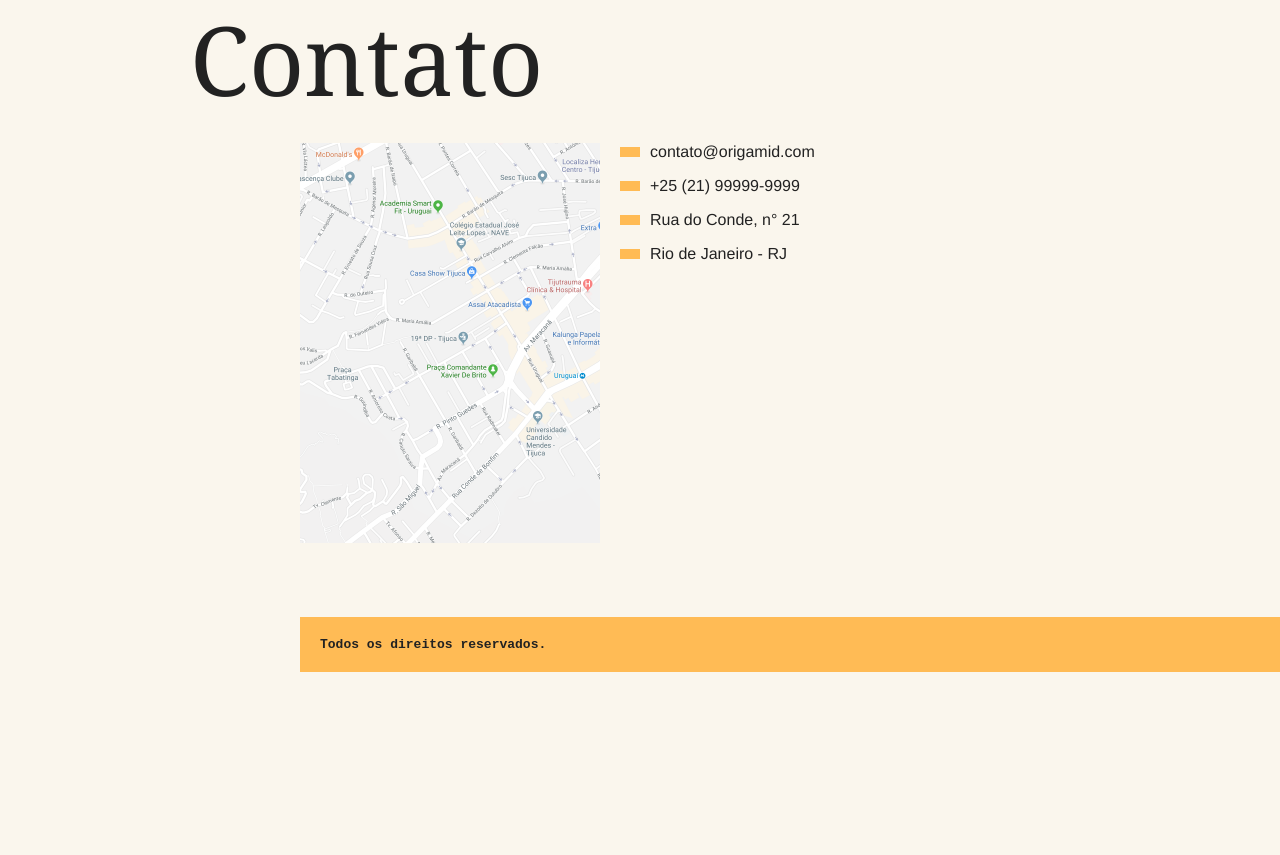
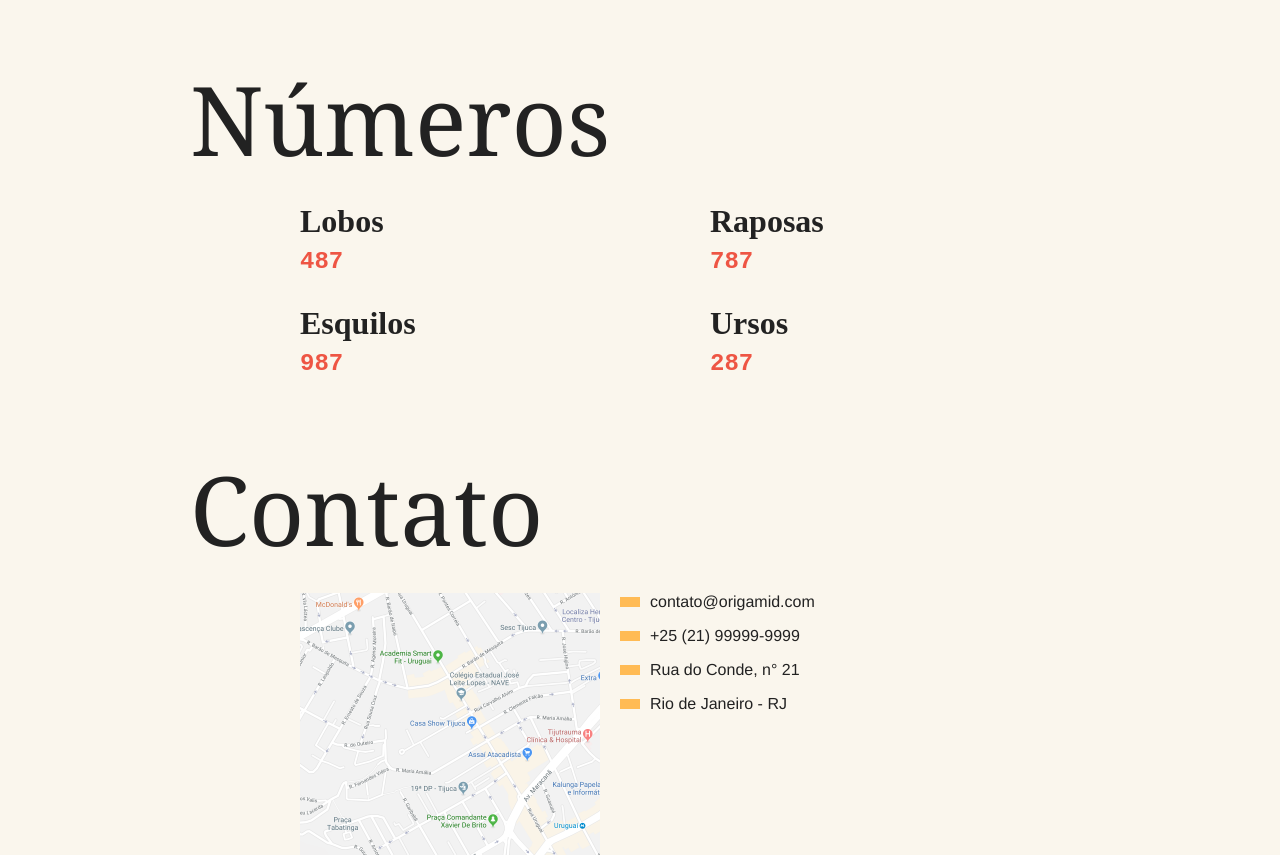
Before and after one commit to MarlonVictor/origamidProject, a plain HTML site: page index.html in a window 1280 px wide. Shown: the part 1201-2056 px from the top of the page. Before the commit the page ends 1905 px from the top, so only its background shows below. Drawn offline with Linux system fonts and the light colour scheme.

Commit message:
Aula 14: Anima Números

```diff
--- a/css/global.css
+++ b/css/global.css
@@ -199,6 +199,26 @@ body {
     animation: slideDown .5s forwards;
 }
 
+/* Numbers Section */
+.numbers--list {
+    display: grid;
+    grid-template-columns: 1fr 1fr;
+    grid-column: 2/4;
+    grid-gap: 1.875rem;
+}
+
+.numbers--list h3 {
+    font-size: 2rem;
+    margin-bottom: .5rem;
+}
+
+.numbers--list span {
+    font-family: monospace;
+    font-weight: 600;
+    font-size: 1.5rem;
+    color: #E54;
+}
+
 /* Contact Section */
 .map {
     grid-column: 2;
@@ -265,6 +285,10 @@ body {
         grid-column: 1/3;
     }
 
+    .numbers--list {
+        grid-column: 1/4;
+    }
+
     .copy {
         grid-column: 1;
         margin-bottom: .5rem;
--- a/css/mobile_nav.css
+++ b/css/mobile_nav.css
@@ -1,5 +1,14 @@
 [data-menu="button"] {
     display: none;
+}
+
+/* Responsiveness */
+@media (max-width: 700px) {
+    [data-menu="button"] {
+        display: flex;
+        align-items: center;
+        gap: 4px;
+
         position: relative;
         margin: 10px;
         padding: .5rem 1rem;
@@ -54,12 +63,4 @@
         position: static;
         border: none;
     }
-
-/* Responsiveness */
-@media (max-width: 700px) {
-    [data-menu="button"] {
-        display: flex;
-        align-items: center;
-        gap: 4px;
 }
-}
--- a/index.html
+++ b/index.html
@@ -10,7 +10,13 @@
 <body>
     <div class="grid--container">
         <nav class="menu" data-scroll="smooth">
-            <button data-menu="button" aria-expended="false" aria-controls="menu">Menu</button>
+            <button
+                data-menu="button"
+                aria-expended="false"
+                aria-controls="menu"
+            >
+                Menu
+            </button>
 
             <ul data-menu="list" id="list">
                 <li><a href="#animals">Animais</a></li>
@@ -108,6 +114,29 @@
             </dl>
         </section>
 
+        <section id="numbers" class="grid--section numbers section">
+            <h1 class="title">Números</h1>
+
+            <div class="numbers--list">
+                <div class="number--animal">
+                    <h3>Lobos</h3>
+                    <span data-number>487</span>
+                </div>
+                <div class="number--animal">
+                    <h3>Raposas</h3>
+                    <span data-number>787</span>
+                </div>
+                <div class="number--animal">
+                    <h3>Esquilos</h3>
+                    <span data-number>987</span>
+                </div>
+                <div class="number--animal">
+                    <h3>Ursos</h3>
+                    <span data-number>287</span>
+                </div>
+            </div>
+        </section>
+
         <section id="contact" class="grid--section contact section">
             <h1 class="title">Contato</h1>
 
--- a/js/main.js
+++ b/js/main.js
@@ -5,6 +5,7 @@ import initAccordion from './modules/accordionAnimation.js'
 import initSmoothScroll from './modules/smoothScroll.js'
 import initDropdownMenu from './modules/dropdownMenu.js'
 import initScrollAnimation from './modules/scrollAnimation.js'
+import initAnimateNumbers from './modules/animateNumbers.js'
 import initMobileMenu from './modules/mobileMenu.js'
 
 initModal()
@@ -14,4 +15,5 @@ initAccordion()
 initSmoothScroll()
 initDropdownMenu()
 initScrollAnimation()
+initAnimateNumbers()
 initMobileMenu()
--- /dev/null
+++ b/js/modules/animateNumbers.js
@@ -0,0 +1,33 @@
+export default function initAnimateNumbers() {
+    const numbers = document.querySelectorAll('[data-number]')
+    const observerTarget = document.querySelector('.numbers')
+
+    function numberEvent() {
+        numbers.forEach(number => {
+            let start = 0
+            const total = +number.innerText
+            const increment = Math.floor(total / 100)
+
+            const timer = setInterval(() => {
+                start += increment
+
+                number.innerText = start
+
+                if (start > total) {
+                    number.innerText = total
+                    clearInterval(timer)
+                }
+            }, 20 * Math.random());
+        })
+    }
+
+    function handleMutation(mutation) {
+        if (mutation[0].target.classList.contains('active')) {
+            observer.disconnect()
+            numberEvent()
+        }
+    }
+
+    const observer = new MutationObserver(handleMutation)
+    observer.observe(observerTarget, { attributes: true })
+}
--- a/js/modules/outsideClick.js
+++ b/js/modules/outsideClick.js
@@ -4,7 +4,7 @@ export default function outsideClick(el, ev, callback) {
 
     if (!el.hasAttribute(outside)) {
         ev.forEach(userEv => {
-            setTimeout(() => html.addEventListener(userEv, handleOutsideClick))
+            setTimeout(() => html.addEventListener(userEv, handleOutsideClick), 500)
         })
 
         el.setAttribute(outside, '')
```
Lines whose indentation alone changed are shown as unchanged.
